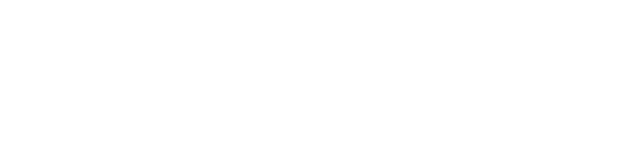
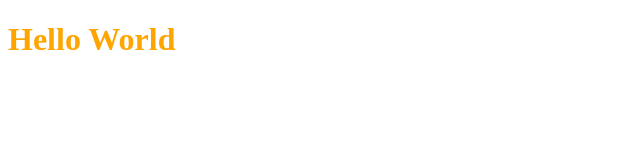
Before and after one commit to kapaha/frontend-dev-env, a website: page index.html in a window 1280 px wide. Shown: the whole page, without its empty margins (0-640 px from the left). Drawn offline with Linux system fonts and the light colour scheme.

Commit message:
Add SCSS

```diff
--- a/index.html
+++ b/index.html
@@ -3,7 +3,10 @@
     <head>
         <meta charset="UTF-8" />
         <meta name="viewport" content="width=device-width, initial-scale=1.0" />
+        <link rel="stylesheet" href="css/styles.css" />
         <title>Frontend Dev Env</title>
     </head>
-    <body></body>
+    <body>
+        <h1>Hello World</h1>
+    </body>
 </html>
--- /dev/null
+++ b/scss/styles.scss
@@ -0,0 +1,3 @@
+h1 {
+    color: orange;
+}
```
Also changed, not shown: package.json (+5 -2 lines), css/styles.css (added), 3 other files.
